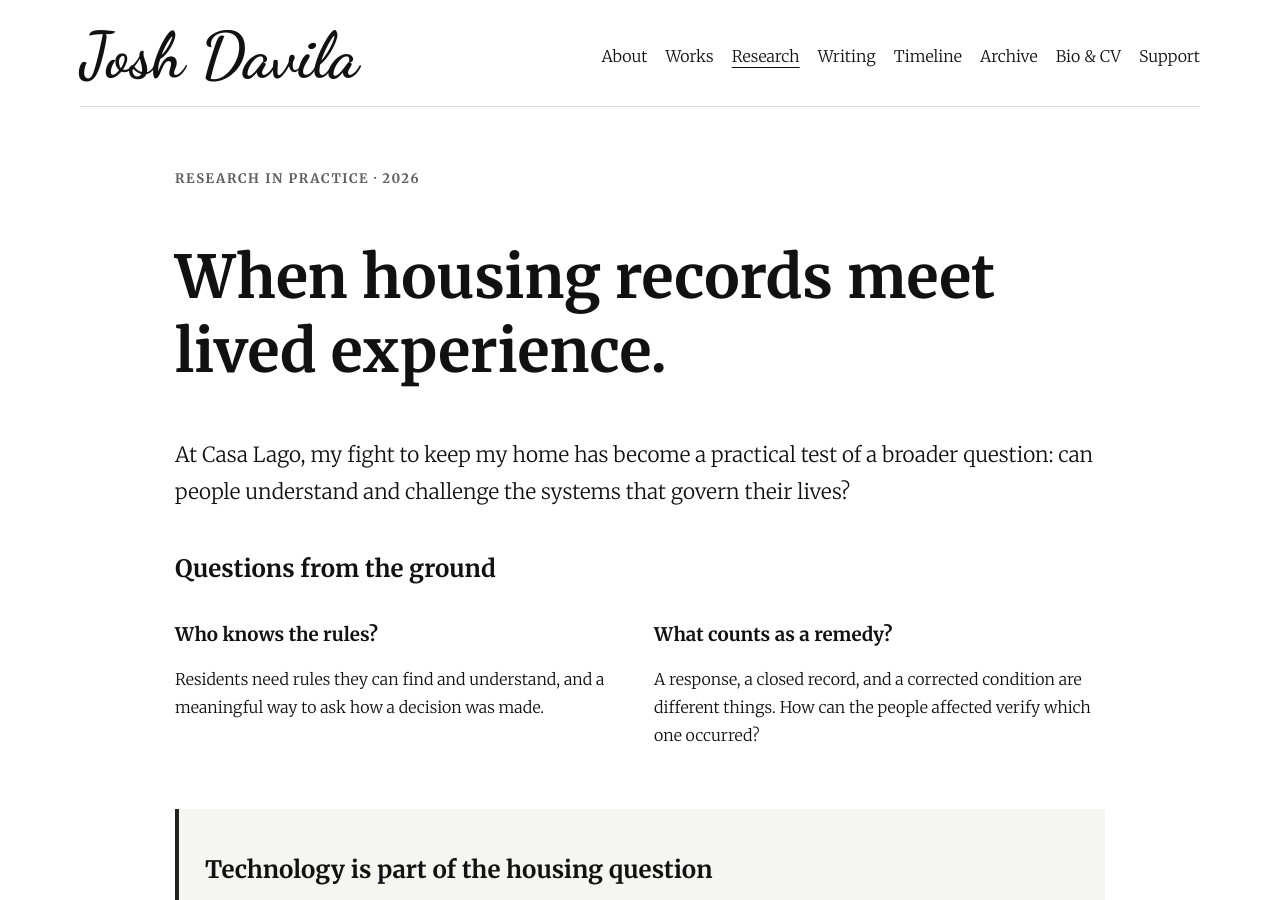
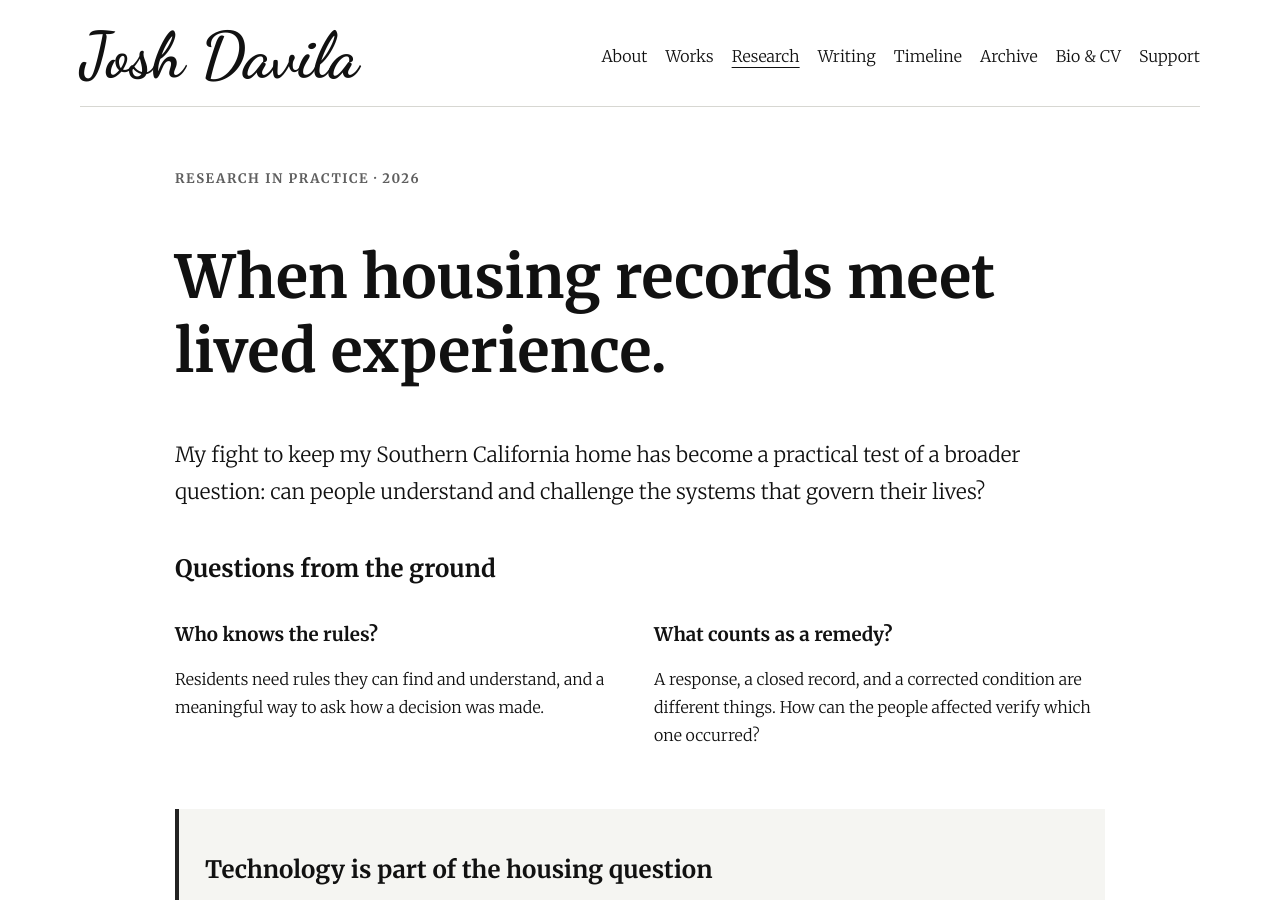
Before and after one commit to JLD-Ai/joshdavila.github.io, a Jekyll site: the page built from research/housing-and-accountability.md, in a window 1280 px wide and 900 px high. Built offline with Jekyll 4.4.1, drawn with Linux system fonts in a browser that asks for light colours.

Commit message:
Generalize housing location wording

```diff
--- a/research/housing-and-accountability.md
+++ b/research/housing-and-accountability.md
@@ -6,7 +6,7 @@ description: Josh Davila's ongoing inquiry into housing records, resident voice,
 <section class="hero">
   <p class="eyebrow">Research in practice · 2026</p>
   <h1>When housing records meet lived experience.</h1>
-  <p class="lede">At Casa Lago, my fight to keep my home has become a practical test of a broader question: can people understand and challenge the systems that govern their lives?</p>
+  <p class="lede">My fight to keep my Southern California home has become a practical test of a broader question: can people understand and challenge the systems that govern their lives?</p>
 </section>
 
 <section class="section">
```
